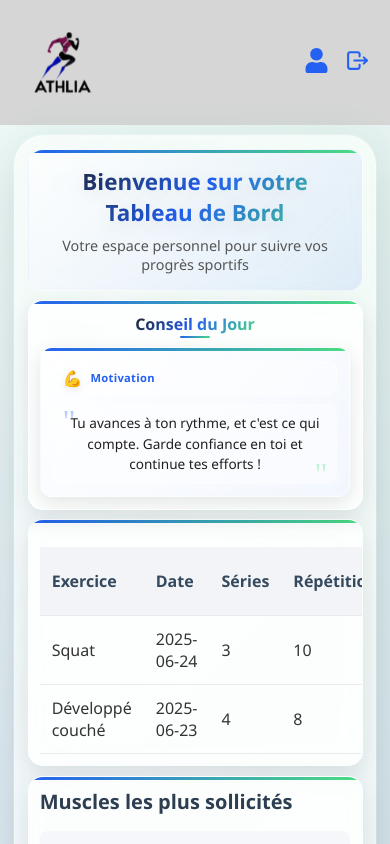
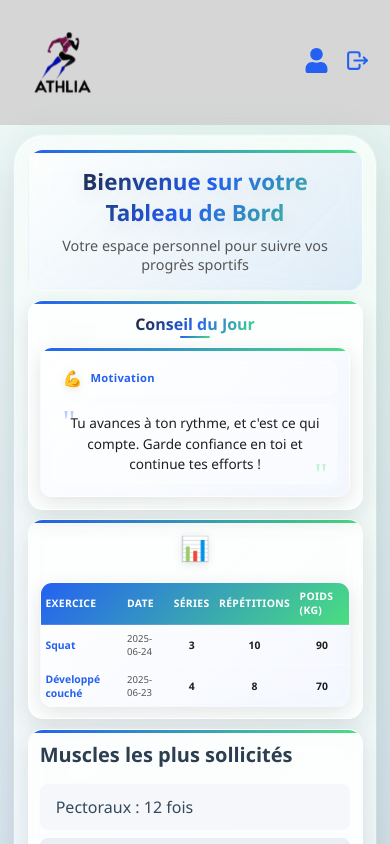
Before and after one commit to HLS-976/athlia-project, a React (Vite) app in the folder frontend/: page /dashboard in a window 390 px wide. Shown: the top 844 px of the page. Built offline with nearby package versions, Linux system fonts and the light colour scheme; no server answers; sample sign-in values are in the browser's storage.

Commit message:
Enhance ExercisesHistory styling with new layout, hover effects, and responsive design; introduce gradient backgrounds, improved typography, and additional visual elements for better user experience.

```diff
--- a/frontend/src/Pages/Dashboard/ExercisesHistory.css
+++ b/frontend/src/Pages/Dashboard/ExercisesHistory.css
@@ -1,17 +1,190 @@
+.exercise-history {
+  width: 100%;
+  height: 100%;
+  display: flex;
+  flex-direction: column;
+  gap: 1rem;
+}
+
+.exercise-history::before {
+  content: '📊';
+  font-size: 1.5rem;
+  text-align: center;
+  margin-bottom: 0.3rem;
+  filter: drop-shadow(0 2px 4px var(--shadow));
+}
+
+.exercise-history h3 {
+  font-size: 1.2rem;
+  font-weight: 700;
+  margin: 0;
+  text-align: center;
+  background: var(--gradient-text);
+  -webkit-background-clip: text;
+  -webkit-text-fill-color: transparent;
+  background-clip: text;
+  position: relative;
+  display: inline-block;
+  align-self: center;
+}
+
+.exercise-history h3::after {
+  content: '';
+  position: absolute;
+  bottom: -3px;
+  left: 50%;
+  transform: translateX(-50%);
+  width: 30px;
+  height: 2px;
+  background: var(--gradient);
+  border-radius: 1px;
+}
+
 .exercise-history table {
   width: 100%;
   border-collapse: collapse;
-  margin-top: 1rem;
+  background: linear-gradient(135deg, rgba(255, 255, 255, 0.9) 0%, rgba(36, 96, 242, 0.05) 100%);
+  border-radius: 12px;
+  overflow: hidden;
+  border: 1px solid var(--white-trans);
+  backdrop-filter: blur(10px);
+  box-shadow: 0 6px 20px var(--shadow);
+  transition: var(--transition);
+  flex: 1;
+  font-size: 0.8rem;
 }
 
-.exercise-history th,
-.exercise-history td {
-  padding: 0.75rem;
-  border-bottom: 1px solid #eaeaea;
-  text-align: left;
+.exercise-history table:hover {
+  transform: translateY(-2px);
+  box-shadow: 0 10px 25px rgba(36, 96, 242, 0.15);
+}
+
+.exercise-history thead {
+  background: var(--gradient);
+  color: white;
 }
 
 .exercise-history th {
-  background-color: #f2f4f7;
-  color: #34495e;
+  padding: 0.6rem 0.5rem;
+  text-align: left;
+  font-weight: 600;
+  font-size: 0.75rem;
+  text-transform: uppercase;
+  letter-spacing: 0.3px;
+  border-bottom: 2px solid rgba(255, 255, 255, 0.2);
 }
+
+.exercise-history tbody tr {
+  transition: var(--transition);
+  border-bottom: 1px solid var(--white-trans);
+}
+
+.exercise-history tbody tr:last-child {
+  border-bottom: none;
+}
+
+.exercise-history tbody tr:hover {
+  background: linear-gradient(90deg, rgba(36, 96, 242, 0.1), rgba(74, 222, 128, 0.1));
+  transform: scale(1.01);
+}
+
+.exercise-history td {
+  padding: 0.6rem 0.5rem;
+  font-size: 0.75rem;
+  color: var(--dark);
+  font-weight: 500;
+}
+
+.exercise-history td:first-child {
+  font-weight: 600;
+  color: var(--blue);
+}
+
+.exercise-history td:nth-child(2) {
+  color: var(--gray);
+  font-size: 0.7rem;
+}
+
+.exercise-history td:nth-child(3),
+.exercise-history td:nth-child(4),
+.exercise-history td:nth-child(5) {
+  text-align: center;
+  font-weight: 600;
+  color: var(--dark);
+}
+
+.exercise-history p {
+  text-align: center;
+  color: var(--gray);
+  font-style: italic;
+  padding: 1.5rem;
+  background: linear-gradient(135deg, rgba(255, 255, 255, 0.8) 0%, rgba(36, 96, 242, 0.05) 100%);
+  border-radius: 12px;
+  border: 1px solid var(--white-trans);
+  backdrop-filter: blur(10px);
+  margin: 0;
+  font-size: 0.85rem;
+}
+
+/* Responsive */
+@media (max-width: 768px) {
+  .exercise-history {
+    gap: 0.8rem;
+  }
+
+  .exercise-history h3 {
+    font-size: 1.1rem;
+  }
+
+  .exercise-history table {
+    font-size: 0.7rem;
+  }
+
+  .exercise-history th,
+  .exercise-history td {
+    padding: 0.5rem 0.4rem;
+    font-size: 0.7rem;
+  }
+
+  .exercise-history th {
+    font-size: 0.7rem;
+  }
+
+  .exercise-history td:nth-child(2) {
+    font-size: 0.65rem;
+  }
+
+  .exercise-history p {
+    padding: 1.2rem;
+    font-size: 0.8rem;
+  }
+}
+
+@media (max-width: 480px) {
+  .exercise-history h3 {
+    font-size: 1rem;
+  }
+
+  .exercise-history table {
+    font-size: 0.65rem;
+  }
+
+  .exercise-history th,
+  .exercise-history td {
+    padding: 0.4rem 0.3rem;
+    font-size: 0.65rem;
+  }
+
+  .exercise-history th {
+    font-size: 0.65rem;
+  }
+
+  .exercise-history td:nth-child(2) {
+    font-size: 0.6rem;
+  }
+
+  .exercise-history p {
+    padding: 1rem;
+    font-size: 0.75rem;
+  }
+}
```
